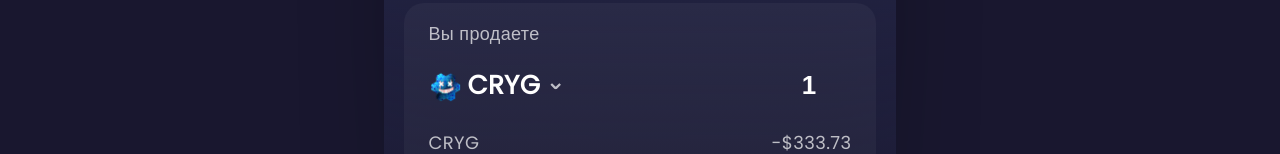
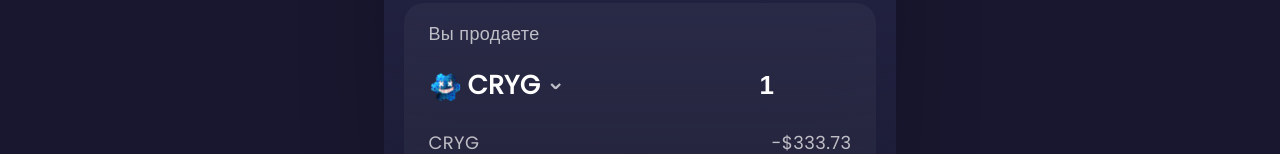
Before and after one commit to vadimDavidov/crypto-swap, a Next.js app: page / in a window 1280 px wide. Shown: the part 191-345 px from the top of the page. Built offline with nearby package versions, Linux system fonts and the light colour scheme.

Commit message:
Increase input width in cryg component

```diff
--- a/src/common-components/main/CrygBlock.module.css
+++ b/src/common-components/main/CrygBlock.module.css
@@ -13,7 +13,7 @@
 
 .crygMiddle input {
   background: transparent;
-  max-width: 10%;
+  max-width: 20%;
   border: none;
   color: #fff;
 }
```
